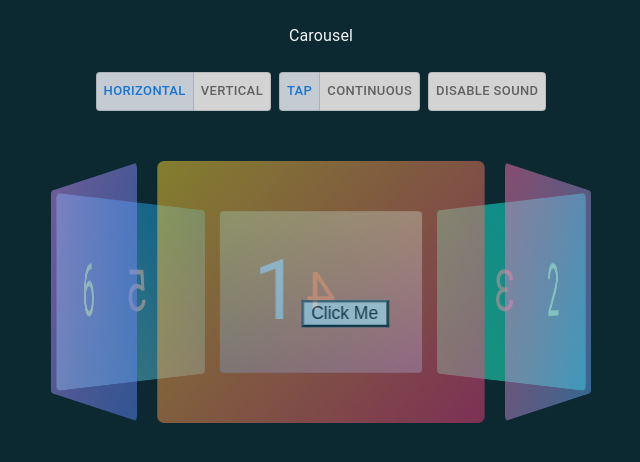
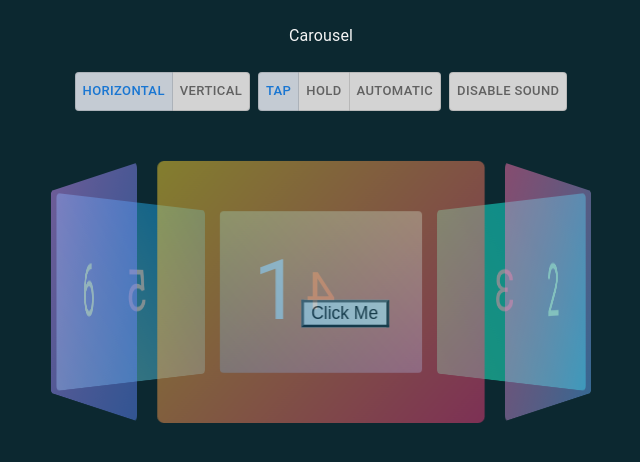
Before and after one commit to DrFelixWei/React-Sandbox, a React (Vite) app: page /carousel in a window 1280 px wide. Shown: the top 462 px of the page, without its empty margins (319-959 px from the left). Built offline with nearby package versions, Linux system fonts and the light colour scheme.

Commit message:
added automatic spin mode

```diff
--- a/src/components/Carousel/Carousel.jsx
+++ b/src/components/Carousel/Carousel.jsx
@@ -13,7 +13,6 @@ function Carousel({
     { id: 5, content: <div>5</div> },
     { id: 6, content: <div>6</div> },
   ],
-  autospin = false, // future TODO
 }) {
 
   const [carouselType, setCarouselType] = useState('horizontal')
@@ -23,12 +22,11 @@ function Carousel({
     }
   }
 
-  const possibleArrowKeyNavigationTypes = ['tap', 'continuous']
+  const possibleArrowKeyNavigationTypes = ['tap', 'hold', 'automatic']
   const [arrowKeyNavigationType, setArrowKeyNavigationType] = useState('tap')
   const handleToggleArrowKeyNavigationType = (event, newType) => {
-    if (newType !== null) {
-      setArrowKeyNavigationType(newType)
-    }
+    if (!possibleArrowKeyNavigationTypes.includes(newType)) return
+    if (newType !== null) setArrowKeyNavigationType(newType)
   }
 
   const [enableSfx, setEnableSfx] = useState(true)
@@ -67,7 +65,8 @@ function Carousel({
           sx={{backgroundColor: 'lightgray'}}
         >
           <ToggleButton size="small" value="tap">Tap</ToggleButton>
-          <ToggleButton size="small" value="continuous">Continuous</ToggleButton>
+          <ToggleButton size="small" value="hold">Hold</ToggleButton>
+          <ToggleButton size="small" value="automatic">Automatic</ToggleButton>
         </ToggleButtonGroup>
 
         <ToggleButton
@@ -98,6 +97,7 @@ function Carousel({
           carouselItems={carouselItems}
           arrowKeyNavigationType={arrowKeyNavigationType}
           sfx={sfx}
+          style={{width: '100vw'}}
         />
       )}
 
--- a/src/components/Carousel/HorizontalCarousel.jsx
+++ b/src/components/Carousel/HorizontalCarousel.jsx
@@ -113,7 +113,7 @@ function HorizontalCarousel({
     containerRef.current.addEventListener('touchmove', (e) => isMouseDown.current && getPosX(e.touches[0].clientX))
 
     // allow navigation with keyboard arrows
-    if (arrowKeyNavigationType) {
+    if (arrowKeyNavigationType === 'tap' || arrowKeyNavigationType === 'hold') {
       window.addEventListener('keydown', handleKeyPress)
       window.addEventListener('keyup', handleKeyRelease)
     }
@@ -129,7 +129,7 @@ function HorizontalCarousel({
       if (tapDisabled.current) return
       handleKeyPressTap(e)
     } else {
-      handleKeyPressContinuous(e)
+      handleKeyPressHold(e)
     }
   }
 
@@ -137,7 +137,7 @@ function HorizontalCarousel({
     tapDisabled.current = false
   }
 
-  const handleKeyPressContinuous = (e) => {
+  const handleKeyPressHold = (e) => {
     switch (e.key) {
       case 'ArrowLeft':
         moveTo.current -= rotationSpeed
@@ -198,6 +198,16 @@ function HorizontalCarousel({
     sfx?.play()
   }
 
+  useEffect(() => {
+    if (arrowKeyNavigationType === 'automatic') {
+      const interval = setInterval(() => {
+        moveTo.current -= rotationSpeed * 0.5
+        carouselRef.current.style.setProperty('--rotatey', `${moveTo.current}deg`)
+      }, 50)
+      return () => clearInterval(interval)
+    }
+  }, [arrowKeyNavigationType])
+
   return (
     <>
       <div className="content">
--- a/src/components/Carousel/VerticalCarousel.jsx
+++ b/src/components/Carousel/VerticalCarousel.jsx
@@ -109,7 +109,7 @@ function VerticalCarousel({
     containerRef.current.addEventListener('touchmove', (e) => isMouseDown.current && getPosY(e.touches[0].clientY))
 
     // allow navigation with keyboard arrows
-    if (arrowKeyNavigationType) {
+    if (arrowKeyNavigationType === 'tap' || arrowKeyNavigationType === 'hold') {
       window.addEventListener('keydown', handleKeyPress)
       window.addEventListener('keyup', handleKeyRelease)
     }
@@ -124,8 +124,8 @@ function VerticalCarousel({
     if (arrowKeyNavigationType === 'tap') {
       if (tapDisabled.current) return
       handleKeyPressTap(e)
-    } else if (arrowKeyNavigationType === 'continuous') {
-      handleKeyPressContinuous(e)
+    } else if (arrowKeyNavigationType === 'hold') {
+      handleKeyPressHold(e)
     }
   }
 
@@ -133,12 +133,12 @@ function VerticalCarousel({
     tapDisabled.current = false
   }
 
-  const handleKeyPressContinuous = (e) => {
+  const handleKeyPressHold = (e) => {
     switch (e.key) {
-      case 'ArrowUp':
+      case 'ArrowDown':
         moveTo.current += rotationSpeed
         break
-      case 'ArrowDown':
+      case 'ArrowUp':
         moveTo.current -= rotationSpeed
         break
       default:
@@ -192,6 +192,16 @@ function VerticalCarousel({
     sfx?.play()
   }
 
+  useEffect(() => {
+    if (arrowKeyNavigationType === 'automatic') {
+      const interval = setInterval(() => {
+        moveTo.current += rotationSpeed * 0.5
+        carouselRef.current.style.setProperty('--rotatey', `${moveTo.current}deg`)
+      }, 50)
+      return () => clearInterval(interval)
+    }
+  }, [arrowKeyNavigationType])
+
   return (
     <>
       <div className="content">
```
Also changed, not shown: 1 other file (tests, documents, lock files or other folders).
